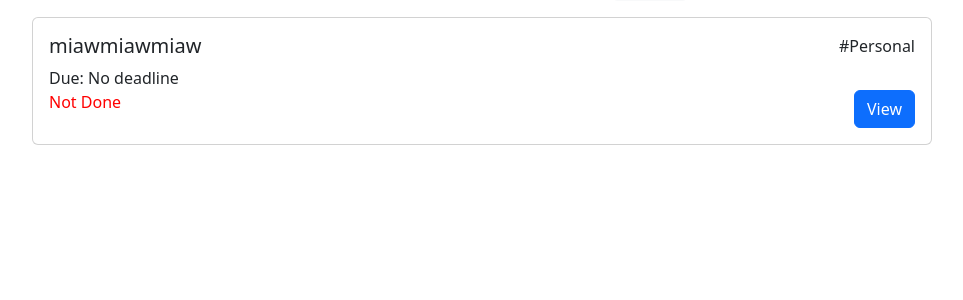
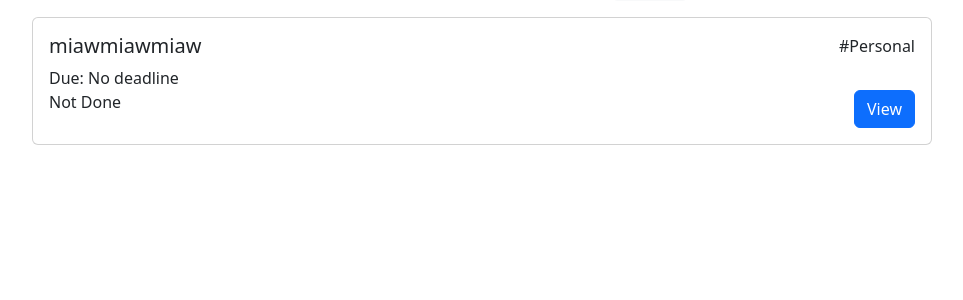
Before and after one commit to Felicia625/uts_lab_todolist, a PHP site: page / in a window 1280 px wide. Shown: the part 237-537 px from the top of the page, without its empty margins (158-1121 px from the left). Run offline with PHP 8.4, Linux system fonts and the light colour scheme; a user stored in the database is signed in; data comes from the database, SQL or seed files in the repository.

Commit message:
status revise

```diff
--- a/index.php
+++ b/index.php
@@ -152,7 +152,7 @@
                         <div class="d-flex justify-content-between">
                             <div class="card-text" <?php
                                 if ($row['status'] == 'Done') echo "style='color: green;'";
-                                else if ((time() > strtotime($row['deadline']) && $row['status'] == 'Not Done') || ($row['status'] == 'Done Late')) echo "style='color: red;'";
+                                else if (($row['deadline'] != NULL && time() > strtotime($row['deadline']) && $row['status'] == 'Not Done') || ($row['status'] == 'Done Late')) echo "style='color: red;'";
                             ?>><?= $row['status']; ?>
                             </div>
                             <div><a href="todolist/frontend/view.php?id=<?= $row['listid']; ?>" class="btn btn-primary">View</a></div>
--- a/todolist/frontend/view.php
+++ b/todolist/frontend/view.php
@@ -72,7 +72,7 @@ $row = $stmt->fetch(PDO::FETCH_ASSOC);
             <div
                 <?php
                     if($row['status'] == 'Done') echo "style='color: green;'";
-                    else if((time() >  strtotime($row['deadline']) && $row['status'] == 'Not Done') || ($row['status'] == 'Done Late')) echo "style='color: red;'";
+                    else if(($row['deadline'] != NULL && time() >  strtotime($row['deadline']) && $row['status'] == 'Not Done') || ($row['status'] == 'Done Late')) echo "style='color: red;'";
                 ?>
                 ><?= $row['status'];?>
             </div>
```
